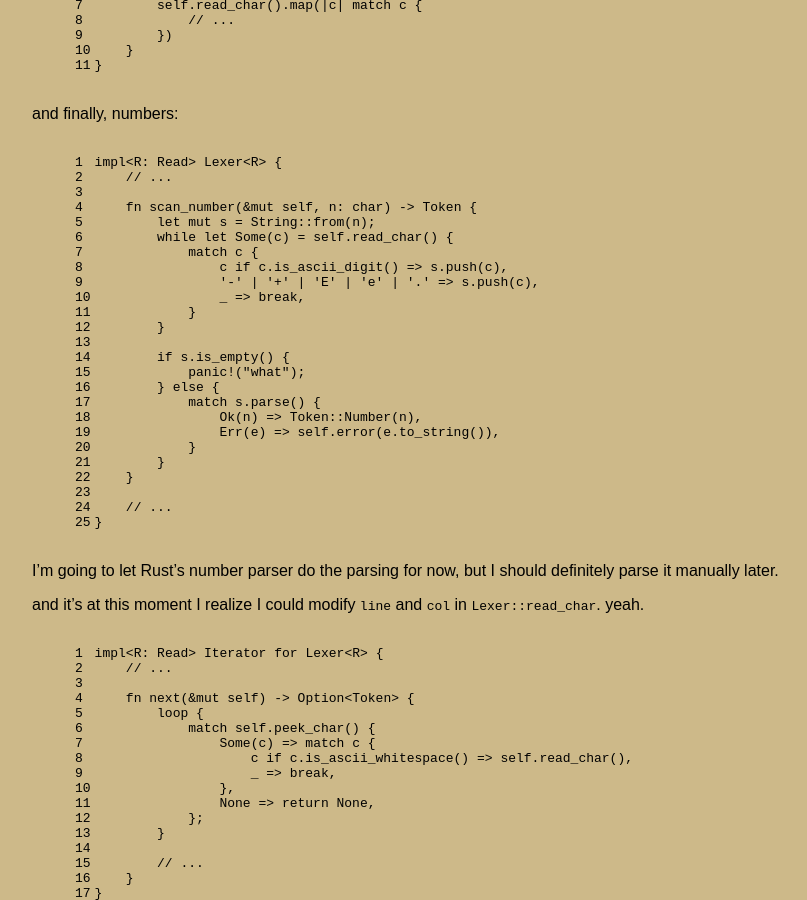
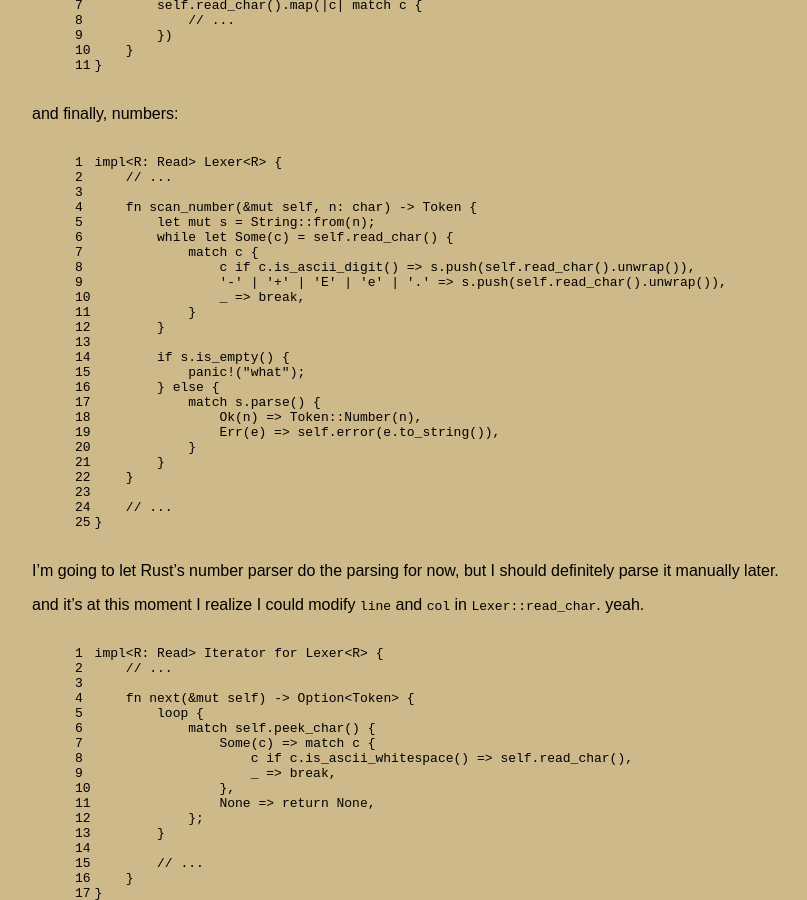
Before and after one commit to thacuber2a03/thacuber2a03.github.io, a Jekyll site: the page built from things/jsonparser/jsonlexer.md, in a window 1280 px wide and 900 px high, scrolled down 7774 px. Shown: the whole window, without its empty margins (56-863 px from the left). Built offline with Jekyll 4.4.1, drawn with Linux system fonts in a browser that asks for light colours; our own code applies the rules of GitHub Pages for plain Markdown files.

Commit message:
errata: forgot to consume char after checking it in `Lexer::scan_number`

```diff
--- a/things/jsonparser/jsonlexer.md
+++ b/things/jsonparser/jsonlexer.md
@@ -512,8 +512,8 @@ impl<R: Read> Lexer<R> {
         let mut s = String::from(n);
         while let Some(c) = self.read_char() {
             match c {
-                c if c.is_ascii_digit() => s.push(c),
-                '-' | '+' | 'E' | 'e' | '.' => s.push(c),
+                c if c.is_ascii_digit() => s.push(self.read_char().unwrap()),
+                '-' | '+' | 'E' | 'e' | '.' => s.push(self.read_char().unwrap()),
                 _ => break,
             }
         }
```
